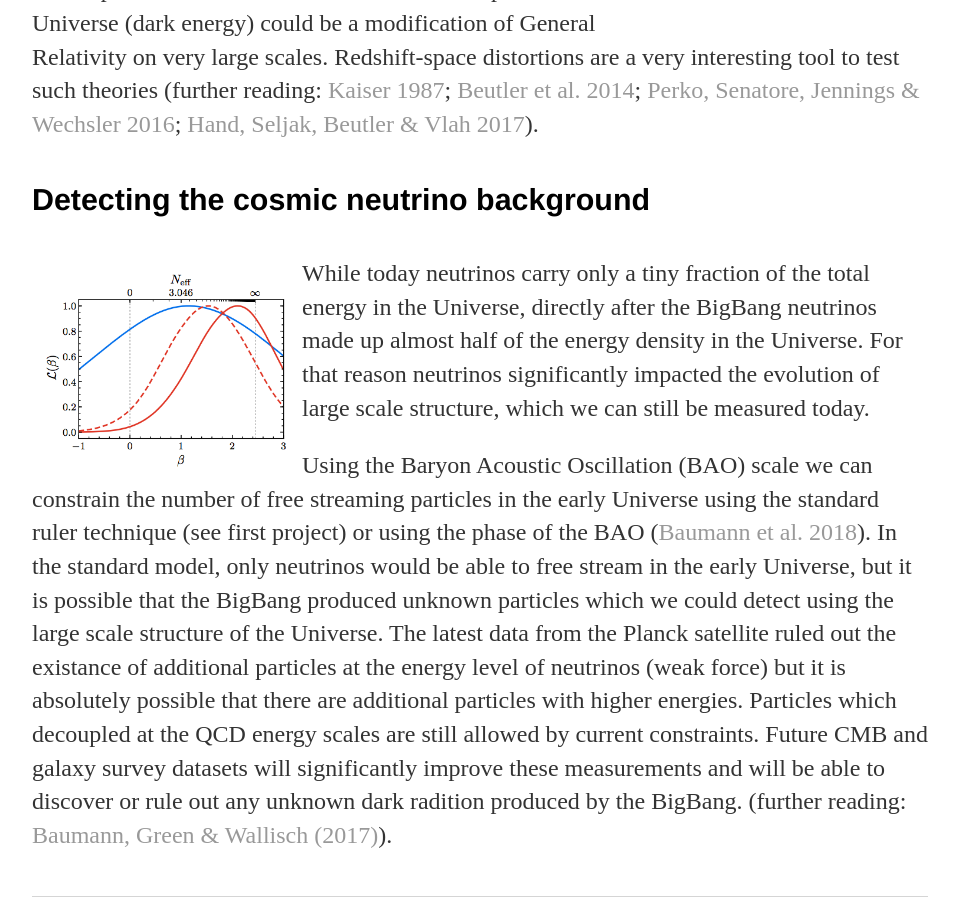
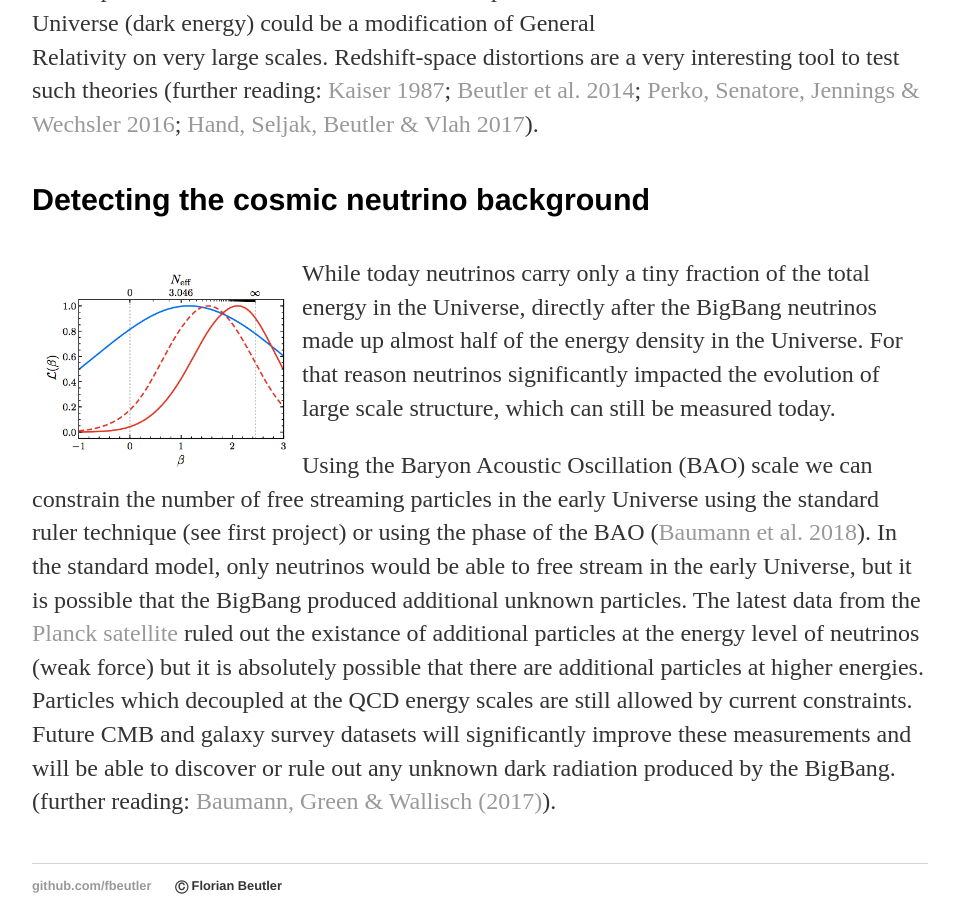
Before and after one commit to fbeutler/fbeutler.github.io, a Jekyll site: the page built from research/projects.html, in a window 1280 px wide and 900 px high, scrolled down 4470 px. Shown: the whole window, without its empty margins (160-1119 px from the left). Built offline with Jekyll 4.4.1, drawn with Linux system fonts in a browser that asks for light colours.

Commit message:
Update projects.html

```diff
--- a/research/projects.html
+++ b/research/projects.html
@@ -144,19 +144,20 @@ pattern. Therefore by statistically analyzing the matter distribution in the Uni
     <p>
       While today neutrinos carry only a tiny fraction of the total energy in the Universe, directly after the BigBang
       neutrinos made up almost half of the energy density in the Universe. For that reason neutrinos significantly impacted
-      the evolution of large scale structure, which we can still be measured today.
+      the evolution of large scale structure, which can still be measured today.
     </p>
 
     <p>
       Using the Baryon Acoustic Oscillation (BAO) scale we can constrain the number of free streaming particles in the early Universe using
       the standard ruler technique (see first project) or using the phase of the BAO (<a href="https://arxiv.org/abs/1803.10741"
       target="_blank">Baumann et al. 2018</a>). In
-      the standard model, only neutrinos would be able to free stream in the early Universe, but it is possible that the BigBang produced unknown
-      particles which we could detect using the large scale structure of the Universe. The latest data from the Planck satellite
+      the standard model, only neutrinos would be able to free stream in the early Universe, but it is possible that the BigBang produced
+      additional unknown
+      particles. The latest data from the <a href="https://www.esa.int/Our_Activities/Space_Science/Planck/Planck_and_the_cosmic_microwave_background" target='_blank'>Planck satellite</a>
       ruled out the existance of additional particles at the energy level of neutrinos (weak force) but it is absolutely possible that
-      there are additional particles with higher energies. Particles which decoupled at the QCD energy scales are still allowed
+      there are additional particles at higher energies. Particles which decoupled at the QCD energy scales are still allowed
       by current constraints. Future CMB and galaxy survey datasets will significantly
-      improve these measurements and will be able to discover or rule out any unknown dark radition produced by the BigBang.
+      improve these measurements and will be able to discover or rule out any unknown dark radiation produced by the BigBang.
       (further reading: <a
       href="https://arxiv.org/abs/1712.08067" target="_blank">Baumann, Green & Wallisch (2017)</a>).
     </p>
```
